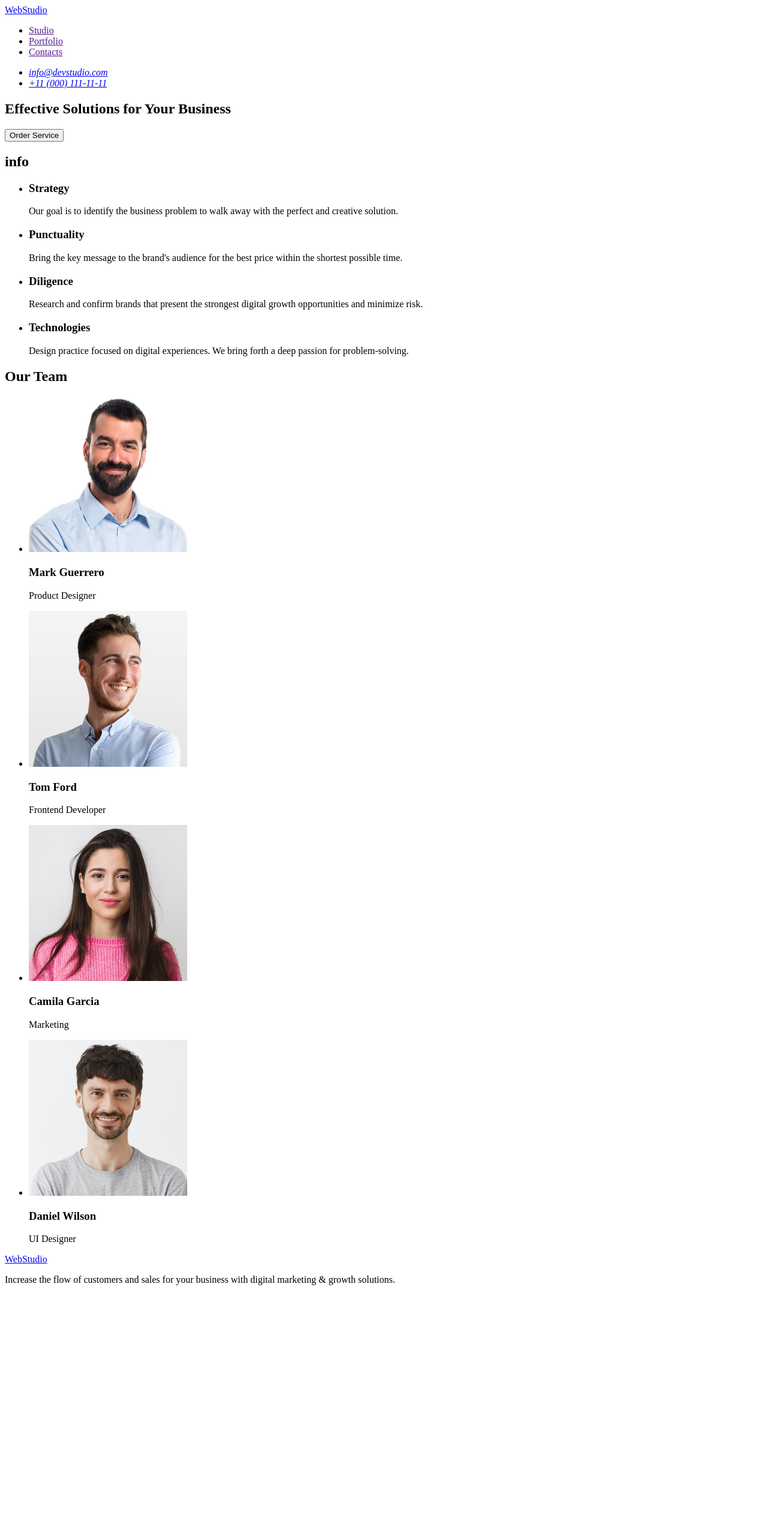
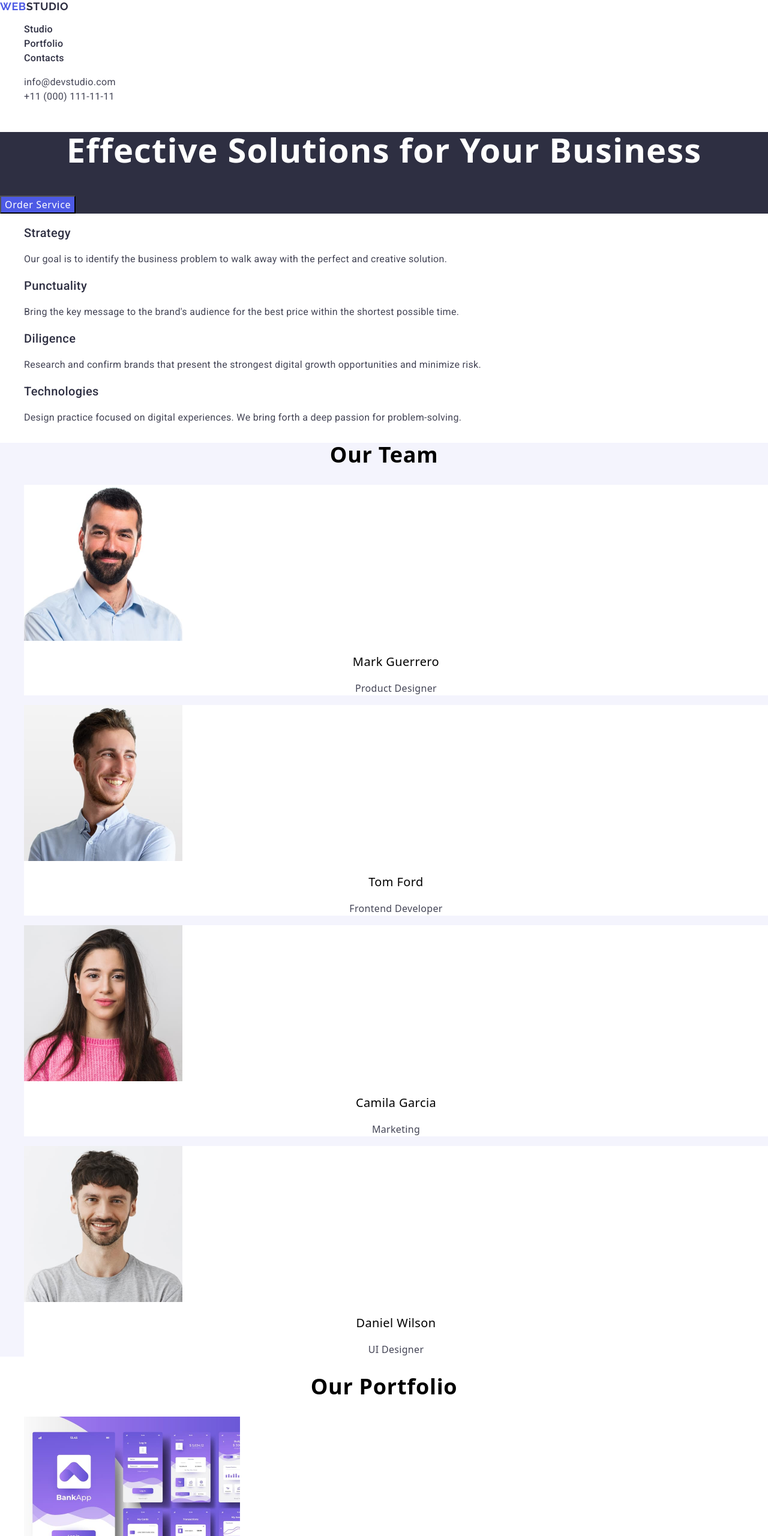
Before and after one commit to NickTyurev/goit-markup-hw-02, a plain HTML site: page index.html in a window 1280 px wide. Shown: the top 2560 px of the page at 60% size. Before the commit the page ends 2158 px from the top, so only its background shows below. Drawn offline with nearby package versions, Linux system fonts and the light colour scheme.

Commit message:
add img css modify index

```diff
--- /dev/null
+++ b/css/style.css
@@ -0,0 +1,194 @@
+.body {
+    font-family: 'Roboto', sans-serif;
+    background-color: #FFFFFF;
+    color:#2E2F42;
+}
+
+.logo{
+    font-family: 'Raleway', sans-serif;
+    text-decoration: none;
+    text-transform: uppercase;
+    color: #2E2F42;
+    font-weight: 700;
+        font-size: 18px;
+        line-height: 117%;
+        letter-spacing: 0.03em;
+}
+
+.logo span{
+    color:#4D5AE5
+}
+
+.site-nav li a{
+    font-family: 'Roboto', sans-serif;
+    font-weight: 500;
+        font-size: 16px;
+        line-height: 150%;
+        letter-spacing: 0.02em;
+        text-decoration: none;
+        color: #2E2F42;
+
+}
+
+.site-nav li a:hover{
+    color:#404BBF
+}
+
+.site-nav li a:active{
+    text-decoration: underline;
+    color: #404BBF;
+}
+
+.site-nav li{
+    list-style-type: none;
+}
+
+.site-adress a{
+    font-family: 'Roboto', sans-serif;
+    color: #434455;
+    font-style: normal;
+    text-decoration: none;
+    font-weight: 400;
+        font-size: 16px;
+        line-height: 150%;
+        letter-spacing: 0.02em;
+
+}
+
+.site-adress li{
+    list-style-type: none;
+
+}
+
+.site-adress li a:hover {
+    color: #404BBF;
+}
+
+.hero-header{
+    background-color: #2E2F42;
+
+}
+
+.hh-title{
+    color: #FFFFFF;
+    font-weight: 700;
+        font-size: 56px;
+        line-height: 107%;
+        letter-spacing: 0.02em;
+        text-align: center;
+}
+
+.hero-header button{
+    color: #FFFFFF;
+    font-weight: 500;
+        font-size: 16px;
+        line-height: 150%;
+        letter-spacing: 0.04em;
+    background-color: #4D5AE5;
+    cursor: pointer;
+
+}
+
+.hero-header button:hover{
+    background-color: #404BBF;
+}
+
+.features-list li{
+    list-style-type: none;
+
+}
+
+.features-list li h3{
+    font-family: 'Roboto', sans-serif;
+    color: #2E2F42;
+    font-weight: 500;
+        font-size: 20px;
+        line-height: 120%;
+        letter-spacing: 0.02em;
+}
+
+.features-list li p{
+    font-family: 'Roboto', sans-serif;
+    color: #434455;
+    font-weight: 400;
+        font-size: 16px;
+        line-height: 150%;
+        letter-spacing: 0.02em;
+}
+
+.team{
+    background-color: #F4F4FD;
+}
+.team h2{
+    font-weight: 700;
+        font-size: 36px;
+        line-height: 111%;
+        letter-spacing: 0.02em;
+        text-align: center;
+}
+
+.team-cards li {
+    list-style-type: none;
+    background-color: #FFFFFF;
+}
+
+.team-cards li h3{
+    font-weight: 500;
+        font-size: 20px;
+        line-height: 120%;
+        letter-spacing: 0.02em;
+        text-align: center;
+}
+
+.team-cards li p{
+    color: #434455;
+    font-weight: 400;
+        font-size: 16px;
+        line-height: 150%;
+        letter-spacing: 0.02em;
+        text-align: center;
+}
+
+.our-portfolio h2 {
+    font-weight: 700;
+        font-size: 36px;
+        line-height: 111%;
+        letter-spacing: 0.02em;
+        text-align: center;
+
+}
+
+.portfolio-cards li{
+    list-style-type: none;
+}
+
+.portfolio-cards li h3{
+    font-weight: 500;
+        font-size: 20px;
+        line-height: 120%;
+        letter-spacing: 0.02em;
+}
+
+.portfolio-cards li p{
+    color: #434455;
+    font-weight: 400;
+        font-size: 16px;
+        line-height: 150%;
+        letter-spacing: 0.02em;
+}
+
+.footer {
+    background-color: #2E2F42;
+}
+
+.footer a{
+    color: #F4F4FD;
+}
+
+.footer p{
+    color: #F4F4FD;
+    font-weight: 400;
+        font-size: 16px;
+        line-height: 150%;
+        letter-spacing: 0.02em;
+}
--- a/index.html
+++ b/index.html
@@ -3,13 +3,28 @@
   <head>
     <meta charset="UTF-8" />
     <meta name="viewport" content="width=device-width, initial-scale=1.0" />
-    <title>GoIT Homework 1</title>
+    <link rel="stylesheet" href="/css/style.css" />
+    <link
+      rel="stylesheet"
+      href="https://cdnjs.cloudflare.com/ajax/libs/modern-normalize/2.0.0/modern-normalize.min.css"
+      integrity="sha512-4xo8blKMVCiXpTaLzQSLSw3KFOVPWhm/TRtuPVc4WG6kUgjH6J03IBuG7JZPkcWMxJ5huwaBpOpnwYElP/m6wg=="
+      crossorigin="anonymous"
+      referrerpolicy="no-referrer"
+    />
+    <link rel="preconnect" href="https://fonts.googleapis.com" />
+    <link rel="preconnect" href="https://fonts.gstatic.com" crossorigin />
+    <link
+      href="https://fonts.googleapis.com/css2?family=Raleway:ital,wght@0,700;1,700&family=Roboto:wght@400;500;700&display=swap"
+      rel="stylesheet"
+    />
+    <title>WebStudioGoIT</title>
   </head>
   <body>
     <header>
+      <a class="logo" href="./index.html"><span>Web</span>Studio</a>
+
       <nav>
-        <a href="./index.html">WebStudio</a>
-        <ul>
+        <ul class="site-nav">
           <li>
             <a href="">Studio</a>
           </li>
@@ -22,7 +37,7 @@
         </ul>
       </nav>
       <address>
-        <ul>
+        <ul class="site-adress">
           <li>
             <a href="mailto:info@devstudio.com">info@devstudio.com</a>
           </li>
@@ -33,13 +48,13 @@
       </address>
     </header>
     <main>
-      <section>
-        <h1>Effective Solutions for Your Business</h1>
+      <section class="hero-header">
+        <h1 class="hh-title">Effective Solutions for Your Business</h1>
         <button type="button">Order Service</button>
       </section>
-      <section>
-        <h2>info</h2>
-        <ul>
+      <section class="features">
+        <!-- <h2>info</h2> -->
+        <ul class="features-list">
           <li>
             <h3>Strategy</h3>
             <p>
@@ -70,9 +85,9 @@
           </li>
         </ul>
       </section>
-      <section>
+      <section class="team">
         <h2>Our Team</h2>
-        <ul>
+        <ul class="team-cards">
           <li>
             <img
               src="./images/img1.jpg"
@@ -111,9 +126,76 @@
           </li>
         </ul>
       </section>
+      <section class="our-portfolio">
+        <h2>Our Portfolio</h2>
+        <ul class="portfolio-cards">
+          <li>
+            <img
+              src="images/bankapp.jpg"
+              alt="BankApp"
+              width="360"
+              height="300"
+            />
+            <h3>Banking App</h3>
+            <p>App</p>
+          </li>
+          <li>
+            <img
+              src="/images/cashlesspay.jpg"
+              alt="Casheless Payment"
+              width="360"
+              height="300"
+            />
+            <h3>Cashless Payment</h3>
+            <p>Marketing</p>
+          </li>
+          <li>
+            <img
+              src="images/meditation.jpg"
+              alt="Meditation App"
+              width="360"
+              height="300"
+            />
+
+            <h3>Meditation App</h3>
+            <p>App</p>
+          </li>
+          <li>
+            <img
+              src="images/taxi.jpg"
+              alt="Taxi Service"
+              width="360"
+              height="300"
+            />
+
+            <h3>Taxi Service</h3>
+            <p>Marketing</p>
+          </li>
+          <li>
+            <img
+              src="images/illustration.jpg"
+              alt="Screen Illustrations"
+              width="360"
+              height="300"
+            />
+            <h3>Screen Illustrations</h3>
+            <p>Design</p>
+          </li>
+          <li>
+            <img
+              src="images/cources.jpg"
+              alt="Online Cources"
+              width="360"
+              height="300"
+            />
+            <h3>Online Courses</h3>
+            <p>Marketing</p>
+          </li>
+        </ul>
+      </section>
     </main>
-    <footer>
-      <a href="./index.html">WebStudio</a>
+    <footer class="footer">
+      <a class="logo" href="./index.html"><span>Web</span>Studio</a>
       <p>
         Increase the flow of customers and sales for your business with digital
         marketing & growth solutions.
```
Also changed, not shown: images/bankapp.jpg (added), images/cashlesspay.jpg (added), images/cources.jpg (added), images/illustration.jpg (added), images/meditation.jpg (added), images/taxi.jpg (added).
